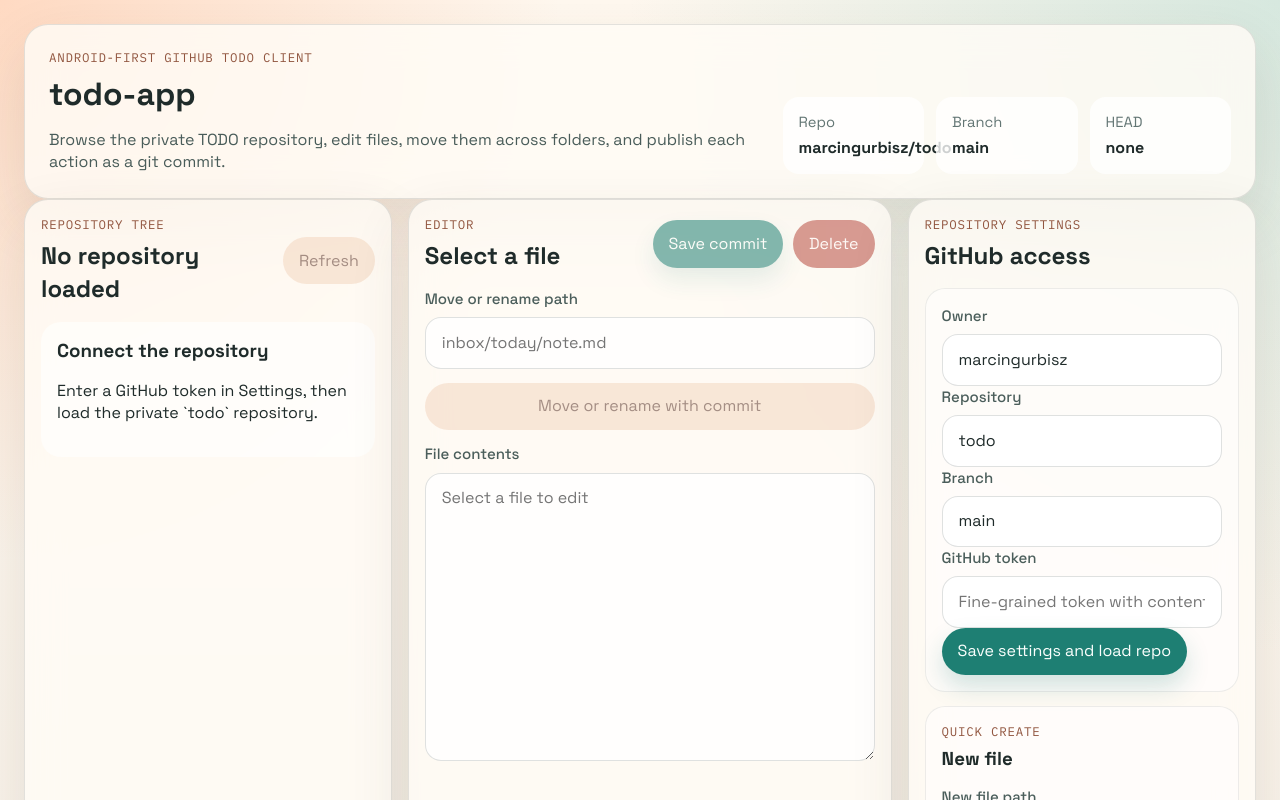
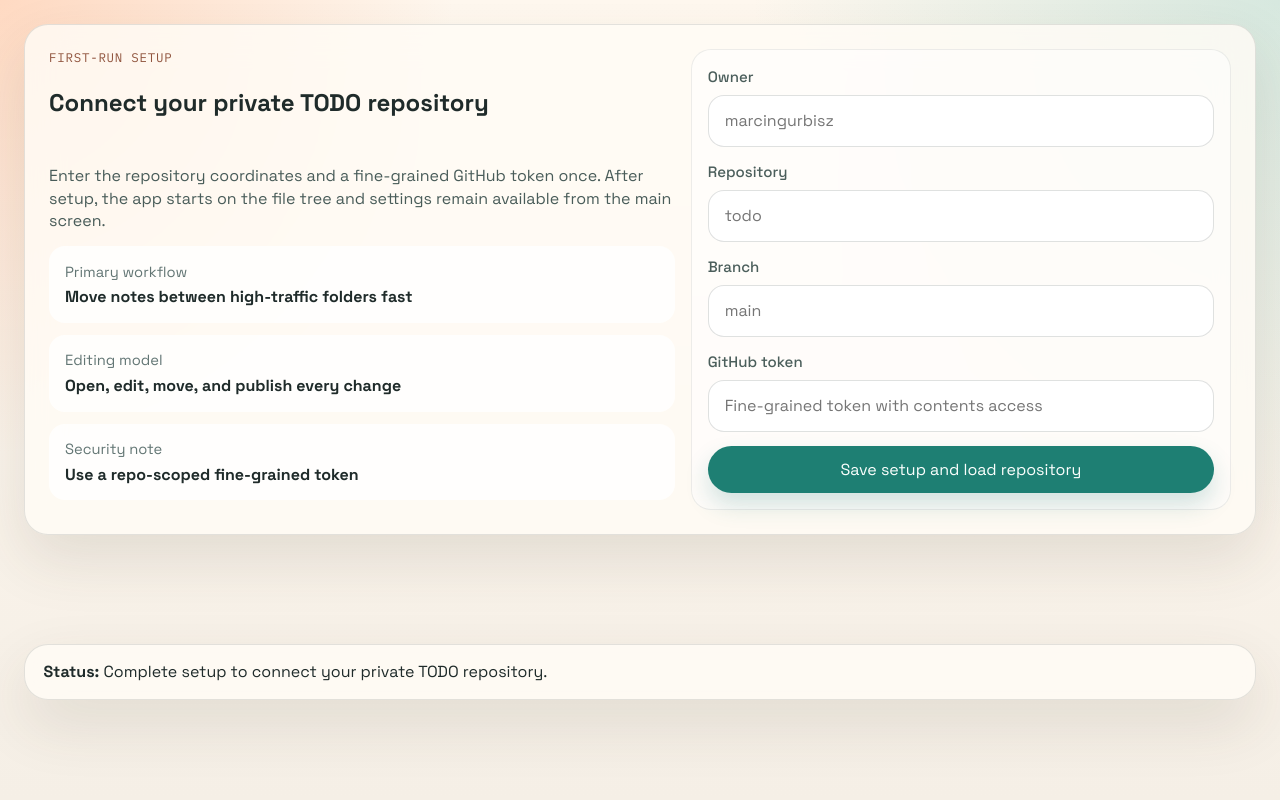
Before and after one commit to marcingurbisz/todo-app, a React (Vite) app: page / in a window 1280 px wide. Shown: the top 800 px of the page. Built offline with nearby package versions, Linux system fonts and the light colour scheme.

Commit message:
Refine todo-app onboarding and settings flow

```diff
--- a/src/app/App.tsx
+++ b/src/app/App.tsx
@@ -6,13 +6,13 @@
 const SETTINGS_STORAGE_KEY = "todo-app.settings";
 
 const DEFAULT_SETTINGS: RepoSettings = {
-  owner: "marcingurbisz",
-  repo: "todo",
-  branch: "main",
+  owner: "",
+  repo: "",
+  branch: "",
   token: "",
 };
 
-type PaneName = "files" | "editor" | "settings";
+type PaneName = "files" | "editor";
 
 function readStoredSettings(): RepoSettings {
   const fallback = { ...DEFAULT_SETTINGS };
@@ -35,6 +35,15 @@
 
 function errorMessage(error: unknown): string {
   return error instanceof Error ? error.message : "Unexpected application error.";
+}
+
+function hasConfiguredSettings(settings: RepoSettings): boolean {
+  return Boolean(
+    settings.owner.trim() &&
+      settings.repo.trim() &&
+      settings.branch.trim() &&
+      settings.token.trim(),
+  );
 }
 
 function headLabel(snapshot: RepoSnapshot | null): string {
@@ -118,14 +127,17 @@
   const [newFilePath, setNewFilePath] = useState("");
   const [newFileContent, setNewFileContent] = useState("");
   const [activePane, setActivePane] = useState<PaneName>("files");
-  const [status, setStatus] = useState("Configure the repository token to start.");
+  const [status, setStatus] = useState("Complete setup to connect your private TODO repository.");
   const [error, setError] = useState("");
   const [isBusy, setIsBusy] = useState(false);
+  const [showSettings, setShowSettings] = useState(!hasConfiguredSettings(initialSettings));
 
   const hasUnsavedChanges = selectedPath !== "" && fileContent !== savedContent;
+  const isConfigured = hasConfiguredSettings(settings);
+  const isFirstRun = !isConfigured;
 
   useEffect(() => {
-    if (!initialSettings.token) {
+    if (!hasConfiguredSettings(initialSettings)) {
       return;
     }
 
@@ -252,8 +264,15 @@
       token: settingsDraft.token.trim(),
     };
 
+    if (!hasConfiguredSettings(nextSettings)) {
+      setError("Owner, repository, branch, and token are all required.");
+      return;
+    }
+
     setSettings(nextSettings);
     window.localStorage.setItem(SETTINGS_STORAGE_KEY, JSON.stringify(nextSettings));
+    setShowSettings(false);
+    setActivePane("files");
     await syncRepository(nextSettings);
   }
 
@@ -344,6 +363,71 @@
     setNewFilePath(parentDirectory ? `${parentDirectory}/new-note.md` : "new-note.md");
   }
 
+  if (isFirstRun) {
+    return (
+      <div className="app-shell app-shell-onboarding">
+        <section className="onboarding-card">
+          <div className="onboarding-copy stack-gap">
+            <div>
+              <p className="eyebrow">First-run setup</p>
+              <h1>Connect your private TODO repository</h1>
+            </div>
+            <p className="hero-copy">
+              Enter the repository coordinates and a fine-grained GitHub token once. After setup, the app starts on the file tree and settings remain available from the main screen.
+            </p>
+            <div className="onboarding-points">
+              <div className="status-pill">
+                <span>Primary workflow</span>
+                <strong>Move notes between high-traffic folders fast</strong>
+              </div>
+              <div className="status-pill">
+                <span>Editing model</span>
+                <strong>Open, edit, move, and publish every change</strong>
+              </div>
+              <div className="status-pill">
+                <span>Security note</span>
+                <strong>Use a repo-scoped fine-grained token</strong>
+              </div>
+            </div>
+          </div>
+
+          <form className="settings-form onboarding-form" onSubmit={(event) => void handleSettingsSubmit(event)}>
+            <label className="field-group">
+              <span>Owner</span>
+              <input value={settingsDraft.owner} onChange={(event) => updateDraftSetting("owner", event.target.value)} placeholder="marcingurbisz" type="text" />
+            </label>
+            <label className="field-group">
+              <span>Repository</span>
+              <input value={settingsDraft.repo} onChange={(event) => updateDraftSetting("repo", event.target.value)} placeholder="todo" type="text" />
+            </label>
+            <label className="field-group">
+              <span>Branch</span>
+              <input value={settingsDraft.branch} onChange={(event) => updateDraftSetting("branch", event.target.value)} placeholder="main" type="text" />
+            </label>
+            <label className="field-group">
+              <span>GitHub token</span>
+              <input value={settingsDraft.token} onChange={(event) => updateDraftSetting("token", event.target.value)} placeholder="Fine-grained token with contents access" type="password" />
+            </label>
+            <button className="primary-button" disabled={isBusy} type="submit">
+              Save setup and load repository
+            </button>
+          </form>
+        </section>
+
+        <aside className="feedback-strip">
+          <div>
+            <strong>Status:</strong> {status}
+          </div>
+          {error ? (
+            <div className="feedback-error">
+              <strong>Error:</strong> {error}
+            </div>
+          ) : null}
+        </aside>
+      </div>
+    );
+  }
+
   return (
     <div className="app-shell">
       <header className="hero-card">
@@ -354,6 +438,7 @@
             Browse the private TODO repository, edit files, move them across folders, and publish each action as a git commit.
           </p>
         </div>
+        <div className="hero-side">
           <div className="status-cluster">
             <div className="status-pill">
               <span>Repo</span>
@@ -370,24 +455,29 @@
               <strong>{headLabel(snapshot)}</strong>
             </div>
           </div>
+          <div className="hero-actions">
+            <button className="secondary-button" disabled={isBusy} type="button" onClick={() => void syncRepository()}>
+              Refresh
+            </button>
+            <button className="ghost-button" type="button" onClick={() => setShowSettings((current) => !current)}>
+              {showSettings ? "Hide settings" : "Open settings"}
+            </button>
+          </div>
+        </div>
       </header>
 
       <nav className="pane-tabs" aria-label="Panels">
         <button className={activePane === "files" ? "pane-tab pane-tab-active" : "pane-tab"} type="button" onClick={() => setActivePane("files")}>Files</button>
         <button className={activePane === "editor" ? "pane-tab pane-tab-active" : "pane-tab"} type="button" onClick={() => setActivePane("editor")}>Editor</button>
-        <button className={activePane === "settings" ? "pane-tab pane-tab-active" : "pane-tab"} type="button" onClick={() => setActivePane("settings")}>Settings</button>
       </nav>
 
-      <main className="workspace-grid">
+      <main className={`workspace-grid${showSettings ? " workspace-grid-with-settings" : ""}`}>
         <section className={`panel panel-files${activePane === "files" ? " panel-mobile-active" : ""}`}>
           <div className="panel-header">
             <div>
               <p className="eyebrow">Repository tree</p>
               <h2>{snapshot ? `${snapshot.files.length} files` : "No repository loaded"}</h2>
             </div>
-            <button className="secondary-button" disabled={isBusy || !settings.token} type="button" onClick={() => void syncRepository()}>
-              Refresh
-            </button>
           </div>
 
           <div className="panel-body">
@@ -454,7 +544,7 @@
           </div>
         </section>
 
-        <section className={`panel panel-settings${activePane === "settings" ? " panel-mobile-active" : ""}`}>
+        <section className={`panel panel-settings panel-settings-visible${showSettings ? " panel-mobile-active" : ""}`}>
           <div className="panel-header">
             <div>
               <p className="eyebrow">Repository settings</p>
@@ -481,7 +571,7 @@
                 <input value={settingsDraft.token} onChange={(event) => updateDraftSetting("token", event.target.value)} placeholder="Fine-grained token with contents access" type="password" />
               </label>
               <button className="primary-button" disabled={isBusy} type="submit">
-                Save settings and load repo
+                Save settings
               </button>
             </form>
 
--- a/src/app/styles.css
+++ b/src/app/styles.css
@@ -42,7 +42,14 @@
   padding: 1rem;
 }
 
+.app-shell-onboarding {
+  display: grid;
+  gap: 1rem;
+  align-items: start;
+}
+
 .hero-card,
+.onboarding-card,
 .panel,
 .feedback-strip {
   backdrop-filter: blur(18px);
@@ -53,6 +60,12 @@
 }
 
 .hero-card {
+  display: grid;
+  gap: 1rem;
+  padding: 1.25rem;
+}
+
+.onboarding-card {
   display: grid;
   gap: 1rem;
   padding: 1.25rem;
@@ -84,6 +97,18 @@
   display: grid;
   gap: 0.75rem;
   grid-template-columns: repeat(auto-fit, minmax(8rem, 1fr));
+}
+
+.hero-side,
+.hero-actions,
+.onboarding-copy,
+.onboarding-points {
+  display: grid;
+  gap: 0.75rem;
+}
+
+.hero-actions {
+  grid-template-columns: repeat(auto-fit, minmax(9rem, 1fr));
 }
 
 .status-pill {
@@ -167,6 +192,15 @@
 .workspace-grid {
   display: grid;
   gap: 1rem;
+}
+
+.panel.panel-settings {
+  display: none;
+}
+
+.panel.panel-settings-visible {
+  display: flex;
+  flex-direction: column;
 }
 
 .panel {
@@ -291,6 +325,11 @@
   padding: 1rem;
 }
 
+.onboarding-form {
+  display: grid;
+  gap: 0.9rem;
+}
+
 .empty-state {
   background: rgba(255, 255, 255, 0.56);
   border-radius: 1.25rem;
@@ -313,9 +352,18 @@
     padding: 1.5rem;
   }
 
+  .app-shell-onboarding {
+    padding: 1.5rem;
+  }
+
   .hero-card {
     align-items: end;
     grid-template-columns: 1.6fr 1fr;
+    padding: 1.5rem;
+  }
+
+  .onboarding-card {
+    grid-template-columns: 1.1fr 0.95fr;
     padding: 1.5rem;
   }
 
@@ -324,7 +372,11 @@
   }
 
   .workspace-grid {
-    grid-template-columns: 0.95fr 1.25fr 0.9fr;
+    grid-template-columns: 1fr 1.3fr;
+  }
+
+  .workspace-grid-with-settings {
+    grid-template-columns: 0.95fr 1.2fr 0.9fr;
   }
 
   .panel {
@@ -332,4 +384,12 @@
     flex-direction: column;
     min-height: 38rem;
   }
+
+  .panel.panel-settings {
+    display: none;
+  }
+
+  .panel.panel-settings-visible {
+    display: flex;
+  }
 }
```
Also changed, not shown: 1 other file (tests, documents, lock files or other folders). Lines whose indentation alone changed are shown as unchanged.
